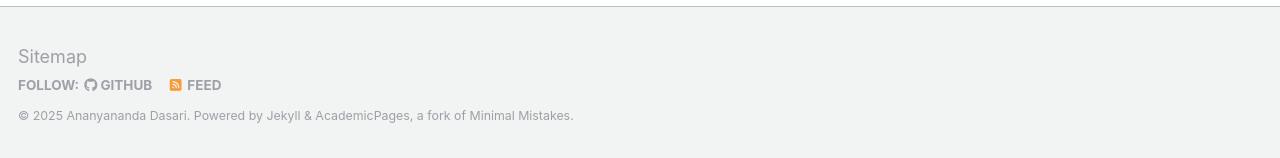
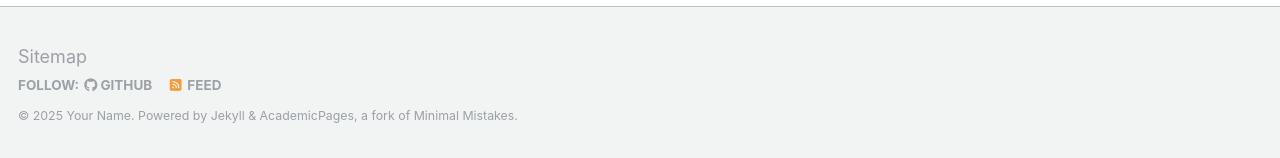
Before and after one commit to ananyananda-dasari/ananyananda, a Jekyll site: the page built from _pages/about.md, in a window 1280 px wide and 900 px high, scrolled down 2660 px. Shown: the part 739-897 px from the top of the window. Built offline with Jekyll 4.4.1, drawn with Linux system fonts in a browser that asks for light colours; some web fonts are replaced.

Commit message:
Update _config.yml

```diff
--- a/_config.yml
+++ b/_config.yml
@@ -10,7 +10,7 @@
 locale                   : "en-US"
 title                    : "Ananyananda Dasari"
 title_separator          : "-"
-name                     : &name "Ananyananda Dasari"
+name                     : &name "Your Name"
 description              : &description "personal description"
 url                      : https://ananyananda-dasari.github.io # the base hostname & protocol for your site e.g. "https://mmistakes.github.io"
 baseurl                  : "" # the subpath of your site, e.g. "/blog"
```
